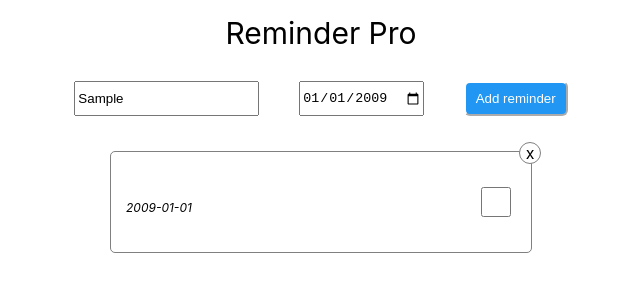
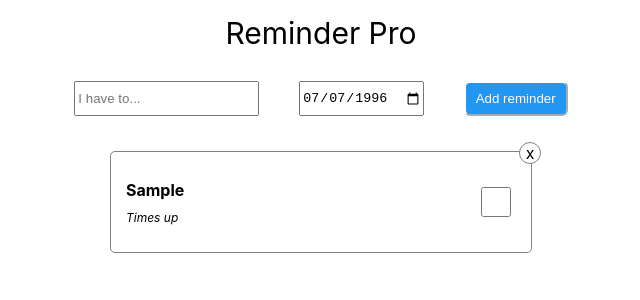
Before and after one commit to huyanh7796/Full-stack-web-1.0-, a React (Create React App) app in the folder Section-14/reminder-pro/: page / in a window 1280 px wide. Both pictures are taken after typing "Sample" into the empty fields and a click on the button "Add reminder". Shown: the top 300 px of the page, without its empty margins (319-959 px from the left). Built offline with nearby package versions, Linux system fonts and the light colour scheme.

Commit message:
fix add new reminder

```diff
--- a/Section-14/reminder-pro/src/App.js
+++ b/Section-14/reminder-pro/src/App.js
@@ -6,7 +6,7 @@ import Item from './components/Item';
 export default class App extends React.Component {
   state = {
     todoInput: '',
-    dateInput: "2009-01-01",
+    dateInput: "1996-07-07",
     curDate: new Date(),
     todoList: []
   }
@@ -33,6 +33,7 @@ export default class App extends React.Component {
         todoInput: todoInput,
         dateInput: dateInput
       }),
+        todoInput: '',
     });
   }
 
@@ -47,10 +48,9 @@ export default class App extends React.Component {
       <div className="main-container">
         <input id='todo-input' type='text' placeholder='I have to...' value={this.state.todoInput} onChange={(event) => this.changeTodoInput(event)}></input>
         <input id='date-input' type='date' value={this.state.dateInput} onChange={(event) => this.changeDateInput(event)}></input>
-        <button id='add-reminder' onClick={(event) => this.handleCreate(event, this.state.todoInput, this.state.dateInput)}>Add reminder</button>
+        <button id='add-reminder' onClick={this.handleCreate.bind(this,this.state.todoInput, this.state.dateInput)}>Add reminder</button>
       </div>
-      {/* {this.state.todoList.map((listItem, index) => <Item todoInput={listItem.todoInput} dateInput={listItem.dateInput} key={index}/>)} */}
-      <Item todoInput={this.state.input} dateInput={this.state.dateInput}/>
+      {this.state.todoList.map((listItem, index) => <Item todoInput={listItem.todoInput} dateInput={listItem.dateInput} key={index}/>)}
     </div>
   );
 }
--- a/Section-14/reminder-pro/src/components/Item.js
+++ b/Section-14/reminder-pro/src/components/Item.js
@@ -1,12 +1,27 @@
 import React from 'react';
+import moment from 'moment';
 import './Item.css';
 
 export default class Item extends React.Component {
+    state = {
+        curDate : new Date()
+    }
+
+    daysBetween = (dateInput) => {
+        if (moment(dateInput).diff(moment(this.state.curDate), 'second') > 0) {
+            return moment(dateInput).fromNow()
+        } else {
+            return 'Times up'
+        }
+    }
+
+
+
     render() {
         return <div className="reminder-container">
             <div className="todo-container">
                 <div className="to-do">{this.props.todoInput}</div>
-                <div className="day-count">{this.props.dateInput}</div>
+                <div className="day-count">{this.daysBetween(this.props.dateInput)}</div>
             </div>
             <div className="closecheck-container">
                 <span className="close">x</span>
```
